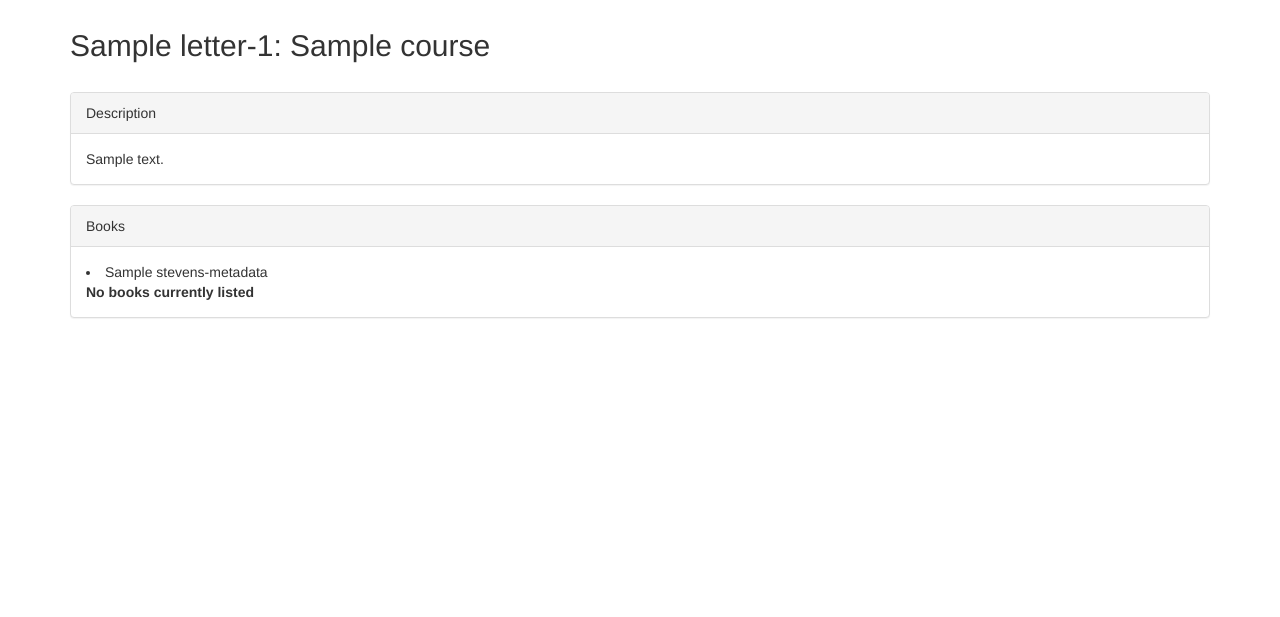
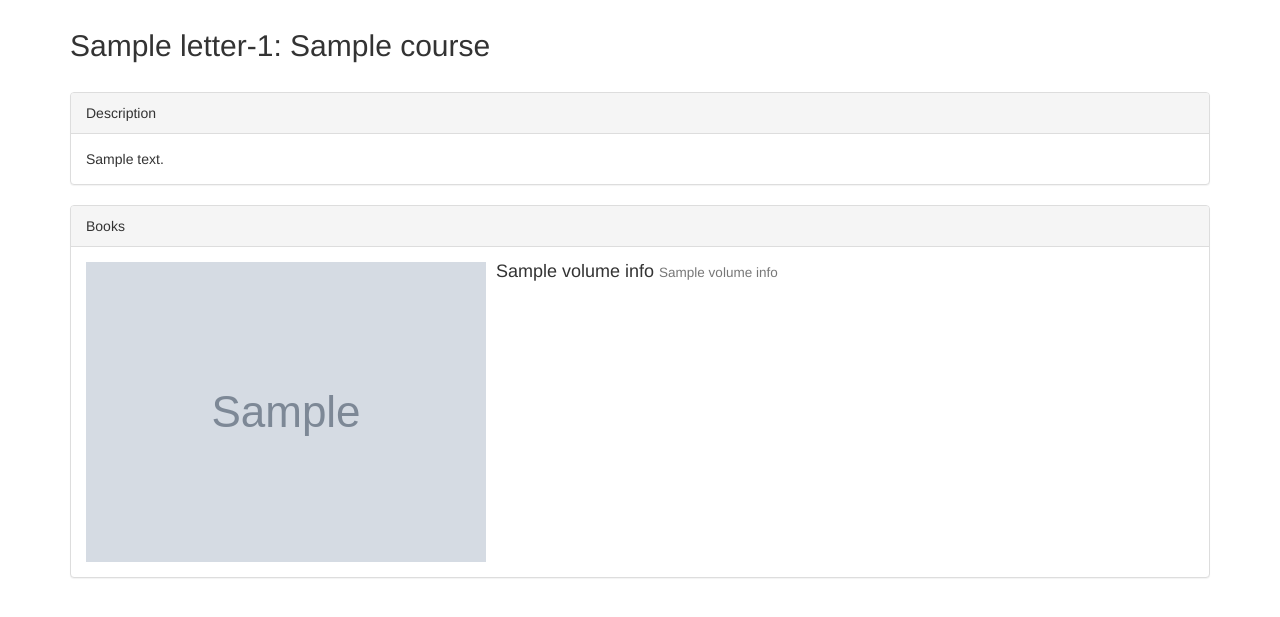
Before and after one commit to pwarmuz/SSW695_Capstone, a Flask app: a page that uses src/app/templates/courses/course.html in a window 1280 px wide. Shown: the part 51-668 px from the top of the page. Run offline with Flask 2, Linux system fonts and the light colour scheme; grey boxes marked "Sample" are stand-in pictures; a database or web service that is not in the repository returns one stand-in record (values such as "Sample title"); parts of the project's set-up code (start-up, migrations or seed data) failed here and were passed over; some libraries are stand-ins or nearby versions.

Commit message:
update course page layout

```diff
--- a/src/app/courses/tools.py
+++ b/src/app/courses/tools.py
@@ -1,5 +1,5 @@
+""" Courtses tools """
 from app import mongo_client
-
 
 DEPARTMENTS = {
     "BIA": "Business Intelligence and Analytics",
--- a/src/app/templates/courses/course.html
+++ b/src/app/templates/courses/course.html
@@ -31,9 +31,26 @@
             <div class="panel-heading">Books</div>
             <div class="panel-body">
                 {% for book in books %}
-                    <li>{{ book["stevens-metadata"]['book-title'] }}</li>
+                    <div class="media">
+                        {% set thumnail_url = book.get('google-metadata', {}).get('volumeInfo', {}).get('imageLinks', {} ).get("thumbnail") %}
+
+                        {% if thumnail_url %}
+                            <div class="media-left">
+                                <img class="media-object" src="{{ thumnail_url }}" alt="...">
+                            </div>
+                        {%  endif %}
+
+                        <div class="media-body">
+                            <h4 class="media-heading">
+                                {{ book.get('google-metadata', {}).get('volumeInfo', {}).get("title") | default(book.get('stevens-metadata', {}).get('book-title'), True) }}
+                                <small> {{ book.get('google-metadata', {}).get('volumeInfo', {}).get('subtitle', "") }} </small>
+                            </h4>
+                        </div>
+                    </div>
+
+                {% else %}
+                    <strong>No books currently listed</strong>
                 {% endfor %}
-                <strong>No books currently listed</strong>
             </div>
         </div>
 
```
